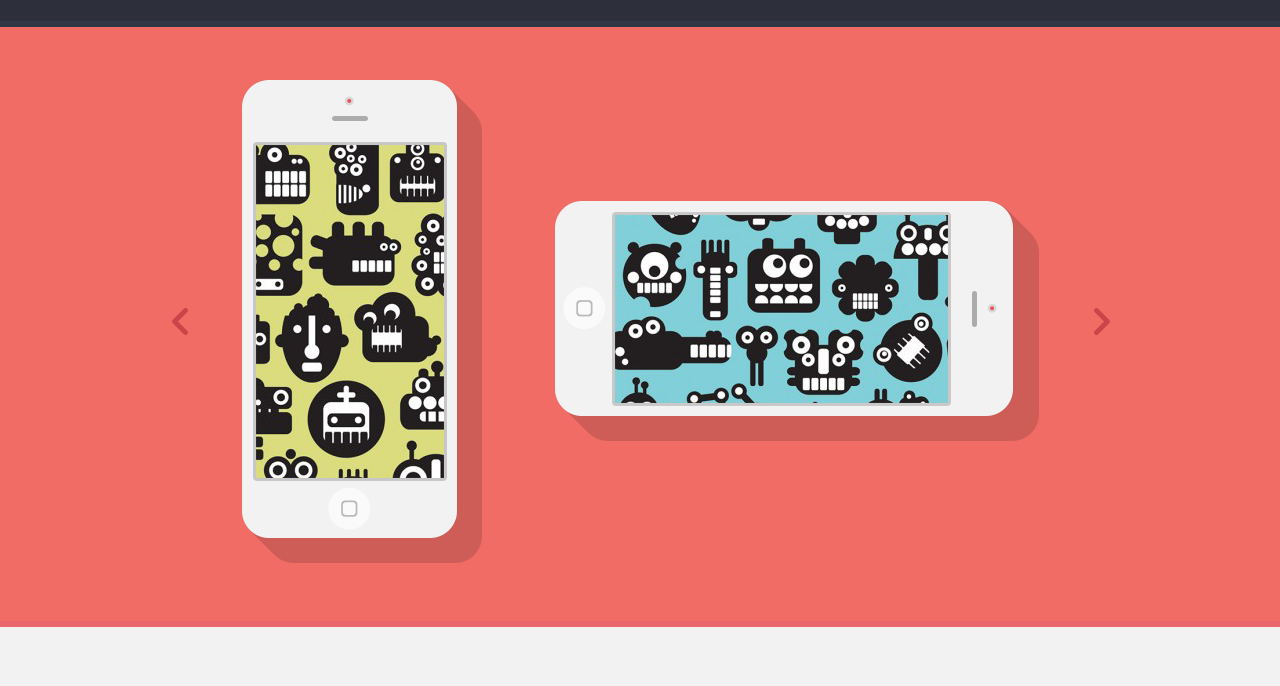
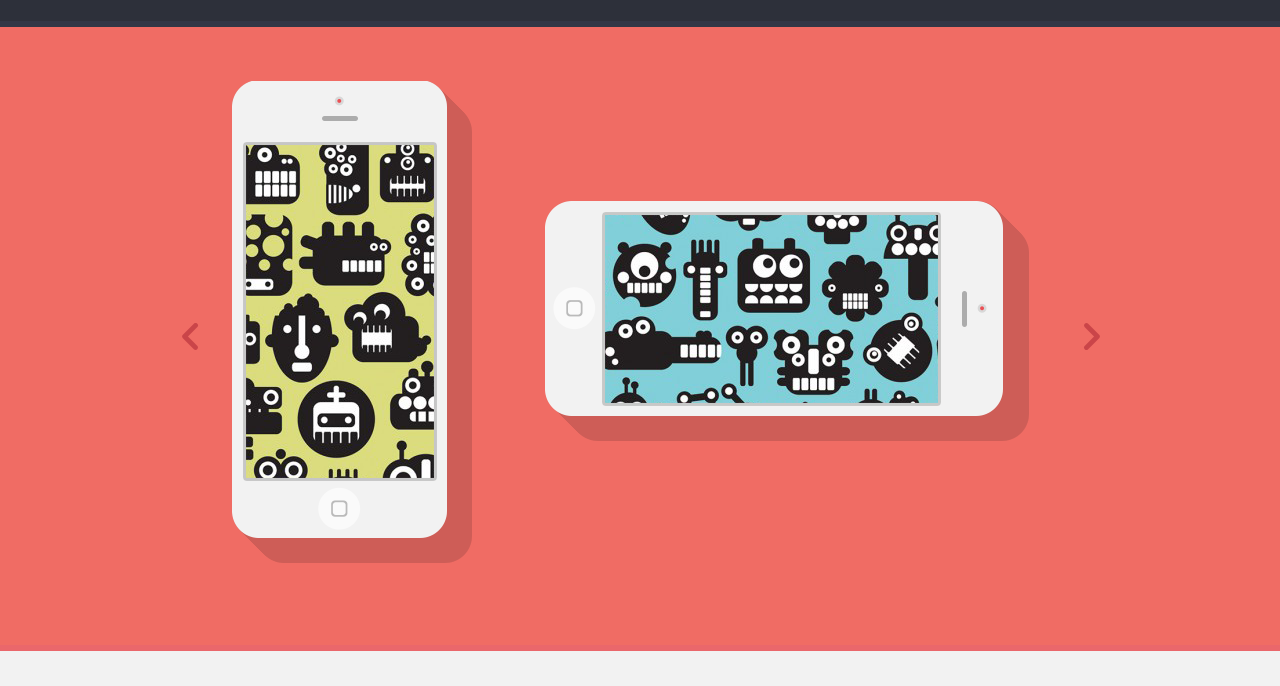
Before and after one commit to PetrischakMaxim/singolo, a website: page index.html in a window 1280 px wide. Shown: the part 68-754 px from the top of the page. Drawn offline with Linux system fonts and the light colour scheme.

Commit message:
feat: create slider functions & add slider images

```diff
--- a/index.html
+++ b/index.html
@@ -17,15 +17,18 @@
                     <a class="logo" href="#" title="SINGOLO">SINGOLO<sup class="logo__star">*</sup></a>
 
                     <ul class="navigation">
-                        <li class="navigation__item"><a class="navigation__link navigation__link--current" href="#header"
-                                title="HOME">HOME</a></li>
-                        <li class="navigation__item"><a class="navigation__link" href="#services" title="SERVICES">SERVICES</a>
+                        <li class="navigation__item"><a class="navigation__link navigation__link--current"
+                                href="#header" title="HOME">HOME</a></li>
+                        <li class="navigation__item"><a class="navigation__link" href="#services"
+                                title="SERVICES">SERVICES</a>
                         </li>
                         <li class="navigation__item"><a class="navigation__link" href="#portfolio"
                                 title="PORTFOLIO">PORTFOLIO</a>
                         </li>
-                        <li class="navigation__item"><a class="navigation__link" href="#about" title="ABOUT">ABOUT</a></li>
-                        <li class="navigation__item"><a class="navigation__link" href="#contact" title="CONTACT">CONTACT</a>
+                        <li class="navigation__item"><a class="navigation__link" href="#about" title="ABOUT">ABOUT</a>
+                        </li>
+                        <li class="navigation__item"><a class="navigation__link" href="#contact"
+                                title="CONTACT">CONTACT</a>
                         </li>
                     </ul>
                 </nav>
@@ -33,31 +36,39 @@
         </header>
         <main class="main">
             <div class="slider">
-                <div class="container">
                 <ul class="slider__list">
-                        <li class="slider__slide slider__slide--visible">
+                    <li class="slider__slide slider__slide--red slider__slide--visible">
+                        <div class="slider__inner container">
+                            <div class="slider__zone slider__zone--vertical">
                                 <img class="slider__image slider__image--left" src="./assets/images/phone-vertical.png"
                                     alt="iPhone Vertical">
-                            <img class="slider__image slider__image--right" src="./assets/images/phone-horizontal.png"
-                                alt="iPhone Horizontal">
+                                <button class="slider__phone-button slider__phone-button--vertical">
+                                    Turn on/off
+                                </button>
+                            </div>
+                            <div class="slider__zone slider__zone--horizontal">
+                                <img class="slider__image slider__image--right"
+                                    src="./assets/images/phone-horizontal.png" alt="iPhone Horizontal">
+                                <button class="slider__phone-button slider__phone-button--hotizontal">
+                                    Turn on/off
+                                </button>
+                            </div>
+                        </div>
                     </li>
-                        <li class="slider__slide">
-                            <img class="slider__image slider__image--left" src="./assets/images/phone-vertical.png"
+                    <li class="slider__slide slider__slide--blue">
+                        <div class="slider__inner slider__inner--center container">
+                            <img class="slider__image slider__image--small-left"
+                                src="./assets/images/phone-vertical-small.png" alt="iPhone Vertical">
+                            <img class="slider__image slider__image--center" src="./assets/images/phone-vertical-2.png"
                                 alt="iPhone Vertical">
-                            <img class="slider__image slider__image--right" src="./assets/images/phone-horizontal.png"
-                                alt="iPhone Horizontal">
-                        </li>
-                        <li class="slider__slide">
-                            <img class="slider__image slider__image--left" src="./assets/images/phone-vertical.png"
-                                alt="iPhone Vertical">
-                            <img class="slider__image slider__image--right" src="./assets/images/phone-horizontal.png"
-                                alt="iPhone Horizontal">
+                            <img class="slider__image slider__image--small-right"
+                                src="./assets/images/phone-vertical-small.png" alt="iPhone Vertical">
+                        </div>
                     </li>
                 </ul>
-                    <div class="slider__controls">
-                        <button class="slider__btn slider__btn--prev">Prev</button>
-                        <button class="slider__btn slider__btn--next">Next</button>
-                    </div>
+                <div class="slider__controls container">
+                    <button class="slider__btn slider__btn--prev" data-direction="prev">Prev</button>
+                    <button class="slider__btn slider__btn--next" data-direction="next">Next</button>
                 </div>
             </div>
             <section class="services" id="services">
--- a/script.js
+++ b/script.js
@@ -1,5 +1,4 @@
 /* Header */
-
 function linksScrollAfterClick() {
   const pageLinks = document.querySelectorAll(".navigation__item a");
 
@@ -8,6 +7,54 @@ function linksScrollAfterClick() {
       evt.preventDefault();
       const currentTarget = document.querySelector(this.getAttribute("href"));
       currentTarget.scrollIntoView();
+    });
+  });
+}
+
+/* Slider. Переключение слайдов */
+function sliderMove() {
+  let currentSlide = 0;
+  let visibleSliderClass = "slider__slide--visible";
+  const slider = document.querySelector(".slider");
+  const sliderItem = slider.querySelectorAll(".slider__slide");
+  const sliderItemLenght = sliderItem.length;
+  const sliderButtons = slider.querySelectorAll(".slider__btn");
+
+  sliderButtons.forEach(button => {
+    button.addEventListener("click", function() {
+      const currentDirection = this.dataset.direction;
+
+      if (currentDirection === "next") {
+        if (currentSlide == sliderItemLenght - 1) {
+          sliderItem[currentSlide].classList.remove(visibleSliderClass);
+          currentSlide = 0;
+          sliderItem[currentSlide].classList.add(visibleSliderClass);
+          return;
+        }
+        sliderItem[currentSlide].classList.remove(visibleSliderClass);
+        currentSlide++;
+        sliderItem[currentSlide].classList.add(visibleSliderClass);
+      } else {
+        if (!currentSlide) {
+          sliderItem[currentSlide].classList.remove(visibleSliderClass);
+          currentSlide = sliderItemLenght - 1;
+          sliderItem[currentSlide].classList.add(visibleSliderClass);
+          return;
+        }
+        sliderItem[currentSlide].classList.remove(visibleSliderClass);
+        currentSlide--;
+        sliderItem[currentSlide].classList.add(visibleSliderClass);
+      }
+    });
+  });
+}
+/* Slider. Активация экранов телефонов */
+function switchPhoneScreen() {
+  const phoneZone = document.querySelectorAll(".slider__zone");
+  phoneZone.forEach(phone => {
+    const phoneButton = phone.querySelector(".slider__phone-button");
+    phoneButton.addEventListener("click", function() {
+      phone.classList.toggle("slider__zone--off");
     });
   });
 }
@@ -37,4 +84,6 @@ function toggleStateForPortfolio() {
 document.addEventListener("DOMContentLoaded", () => {
   linksScrollAfterClick();
   toggleStateForPortfolio();
+  sliderMove();
+  switchPhoneScreen();
 });
--- a/style.css
+++ b/style.css
@@ -235,28 +235,84 @@ body {
 }
 
 .slider {
-  background-color: #f06c64;
-  border-bottom: 6px solid #ea676b;
+  position: relative;
 }
 .slider__list {
   position: relative;
   display: grid;
-  padding: 54px 0 57px;
 }
 .slider__slide {
-  display: flex;
-  align-items: center;
   width: 100%;
   height: 100%;
-  padding: 0 72px;
+  padding: 54px 0 57px;
   opacity: 0;
-  transition: opacity 0.5s linear;
+  transition: opacity 0.2s linear;
   grid-column: 1/-1;
   grid-row: 1/-1;
 }
 .slider__slide--visible {
-  z-index: 1;
   opacity: 1;
+}
+.slider__slide--red {
+  background-color: #f06c64;
+  border-bottom: 6px solid #ea676b;
+}
+.slider__slide--blue {
+  background-color: #648bf0;
+  border-color: #648bf0;
+}
+.slider__inner {
+  position: relative;
+  display: flex;
+  align-items: center;
+  padding: 0 72px;
+}
+.slider__inner--center {
+  justify-content: center;
+}
+.slider__zone {
+  position: relative;
+}
+.slider__zone::after {
+  content: "";
+  position: absolute;
+  width: 188px;
+  height: 333px;
+  background-color: #000000;
+  border-radius: 4px;
+  opacity: 0;
+  transition: opacity 0.5s ease;
+}
+.slider__zone--vertical::after {
+  top: 64px;
+  left: 14px;
+}
+.slider__zone--horizontal::after {
+  top: -60px;
+  left: 133px;
+  transform: rotate(90deg);
+}
+.slider__zone--off::after {
+  opacity: 1;
+}
+.slider__phone-button {
+  position: absolute;
+  z-index: 2;
+  width: 42px;
+  height: 42px;
+  font-size: 0;
+  background-color: transparent;
+  border-color: transparent;
+  border-radius: 50%;
+  cursor: pointer;
+}
+.slider__phone-button--vertical {
+  bottom: 44px;
+  left: 86px;
+}
+.slider__phone-button--hotizontal {
+  bottom: 123px;
+  left: 8px;
 }
 .slider__image {
   position: relative;
@@ -269,17 +325,21 @@ body {
 .slider__image--right {
   top: -2px;
 }
+.slider__image--center {
+  margin: 0 -26px;
+}
 
 .slider__controls {
   position: absolute;
   top: 0;
   left: 0;
+  left: 50%;
   z-index: 1;
   display: flex;
   justify-content: space-between;
   align-items: center;
-  width: 100%;
   height: 100%;
+  transform: translateX(-50%);
 }
 
 .slider__btn {
```
Also changed, not shown: assets/images/phone-vertical-2.png (added), assets/images/phone-vertical-small.png (added). Lines whose indentation alone changed are shown as unchanged.
